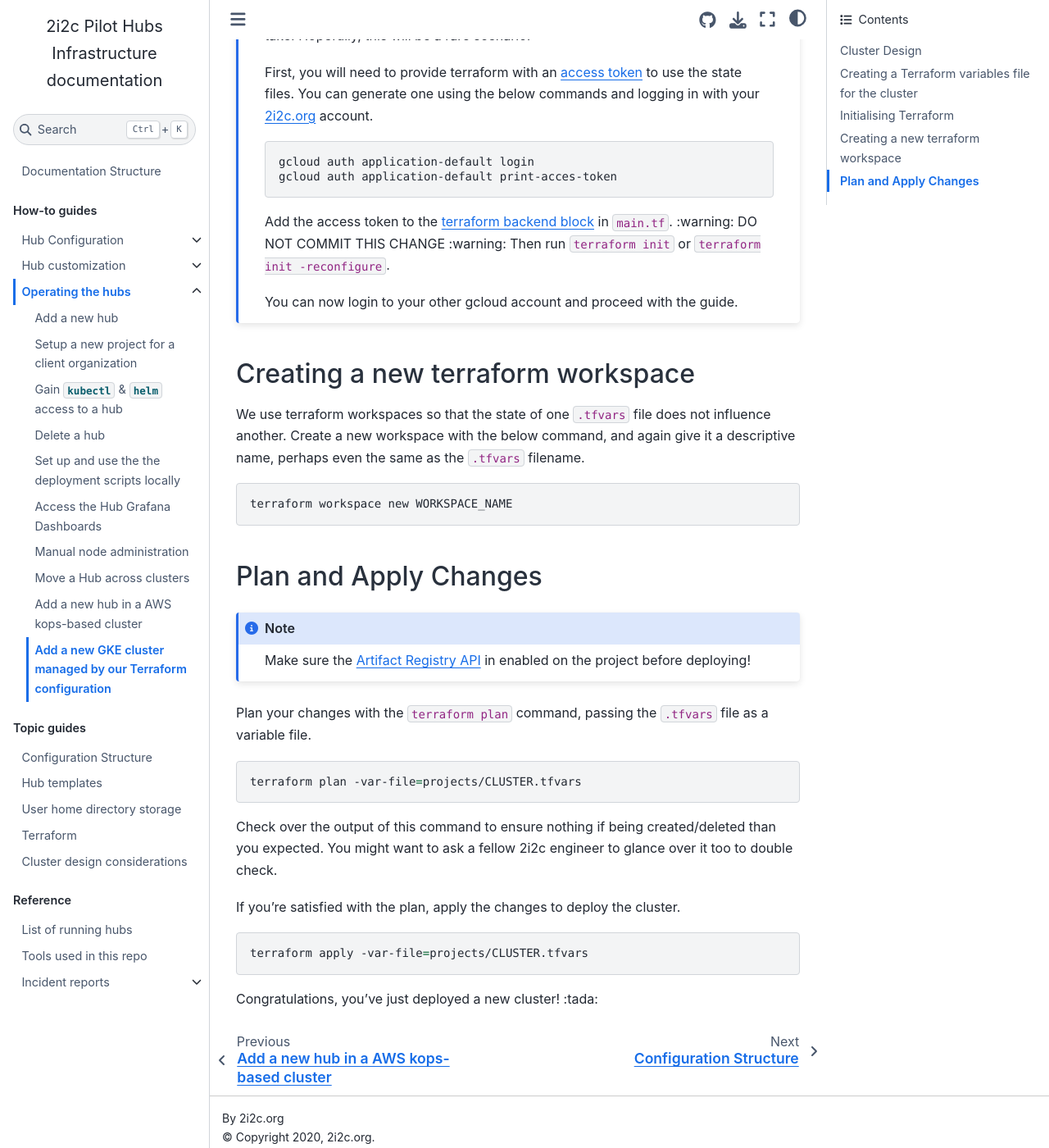
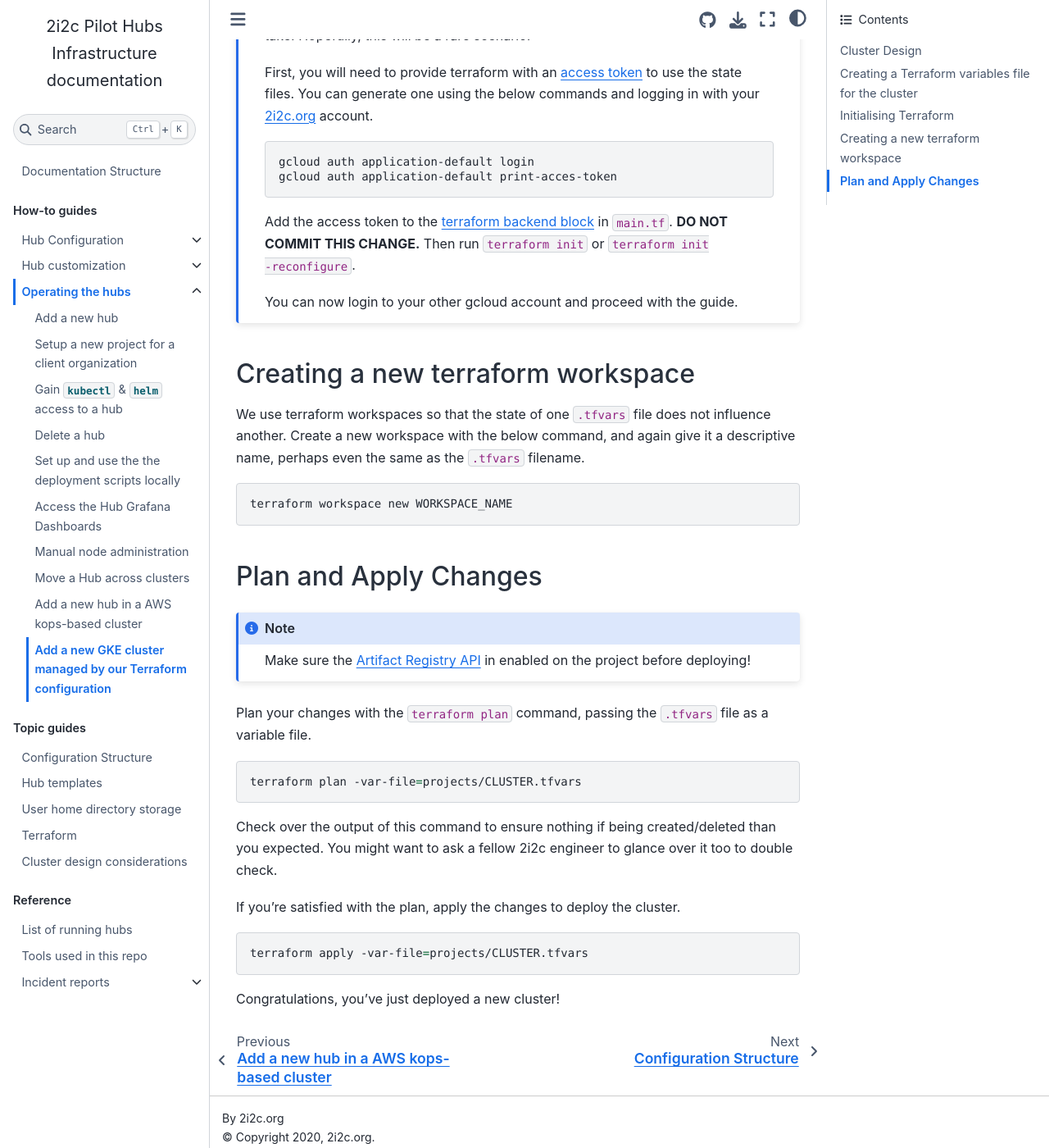
Before and after one commit to 2i2c-org/infrastructure, a Sphinx documentation site: the page built from docs/howto/operate/new-tf-cluster.md, in a window 1280 px wide and 1400 px high, scrolled down 1432 px. Shown: the whole window at 82% size. Built offline with Sphinx 7.4.7 and the Sphinx Book theme 1.1.4, drawn with Linux system fonts in a browser that asks for light colours; pages that are not in the unit, such as notebooks, are missing from menus; the version number could not be read and is left out; some of the changed lines change nothing that is shown.

Commit message:
Remove emojis

````diff
--- a/docs/howto/operate/new-tf-cluster.md
+++ b/docs/howto/operate/new-tf-cluster.md
@@ -56,7 +56,7 @@ gcloud auth application-default print-acces-token
 ```
 
 Add the access token to the [terraform backend block](https://github.com/2i2c-org/pilot-hubs/blob/2ef8a4bf35bb5ee9bf04ab3db1218b8c183c5da2/terraform/main.tf#L2-L5) in `main.tf`.
-:warning: DO NOT COMMIT THIS CHANGE :warning:
+**DO NOT COMMIT THIS CHANGE.**
 Then run `terraform init` or `terraform init -reconfigure`.
 
 You can now login to your other gcloud account and proceed with the guide.
@@ -92,4 +92,4 @@ If you're satisfied with the plan, apply the changes to deploy the cluster.
 terraform apply -var-file=projects/CLUSTER.tfvars
 ```
 
-Congratulations, you've just deployed a new cluster! :tada:
+Congratulations, you've just deployed a new cluster!
````
